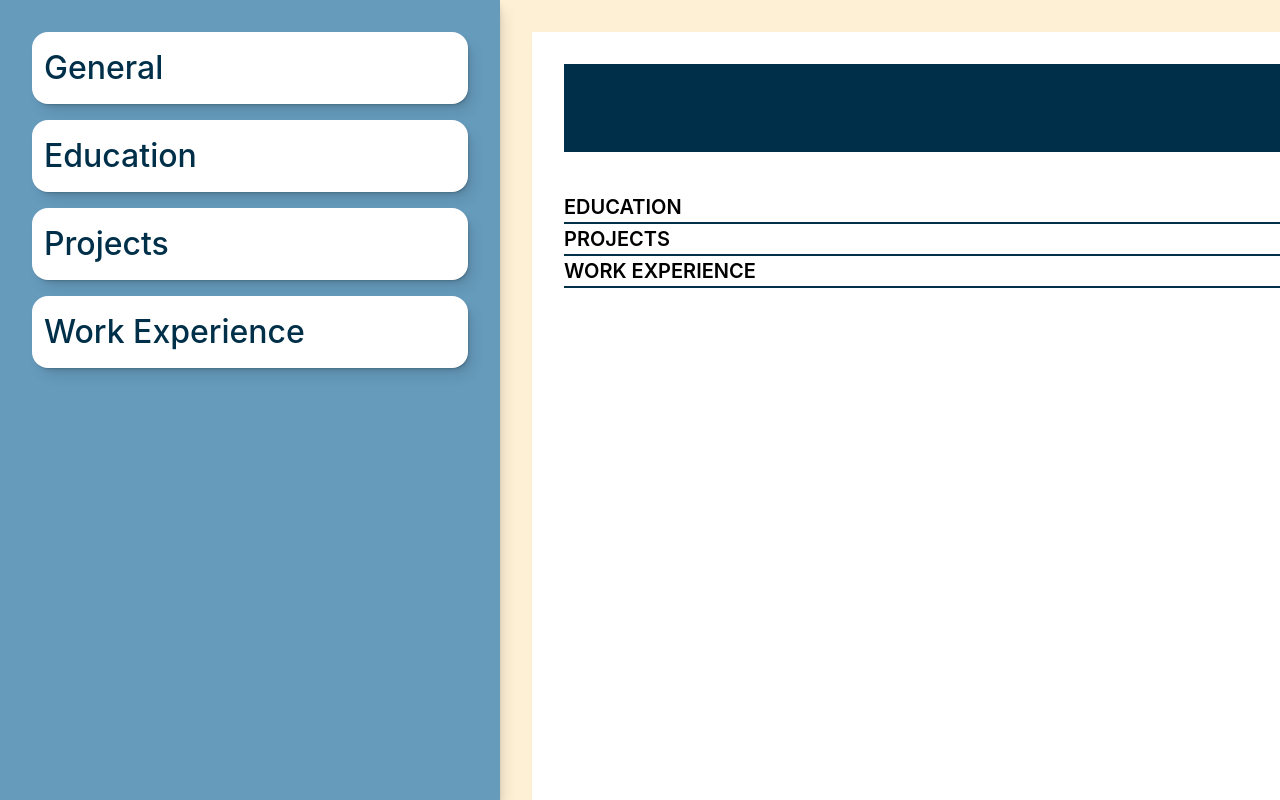
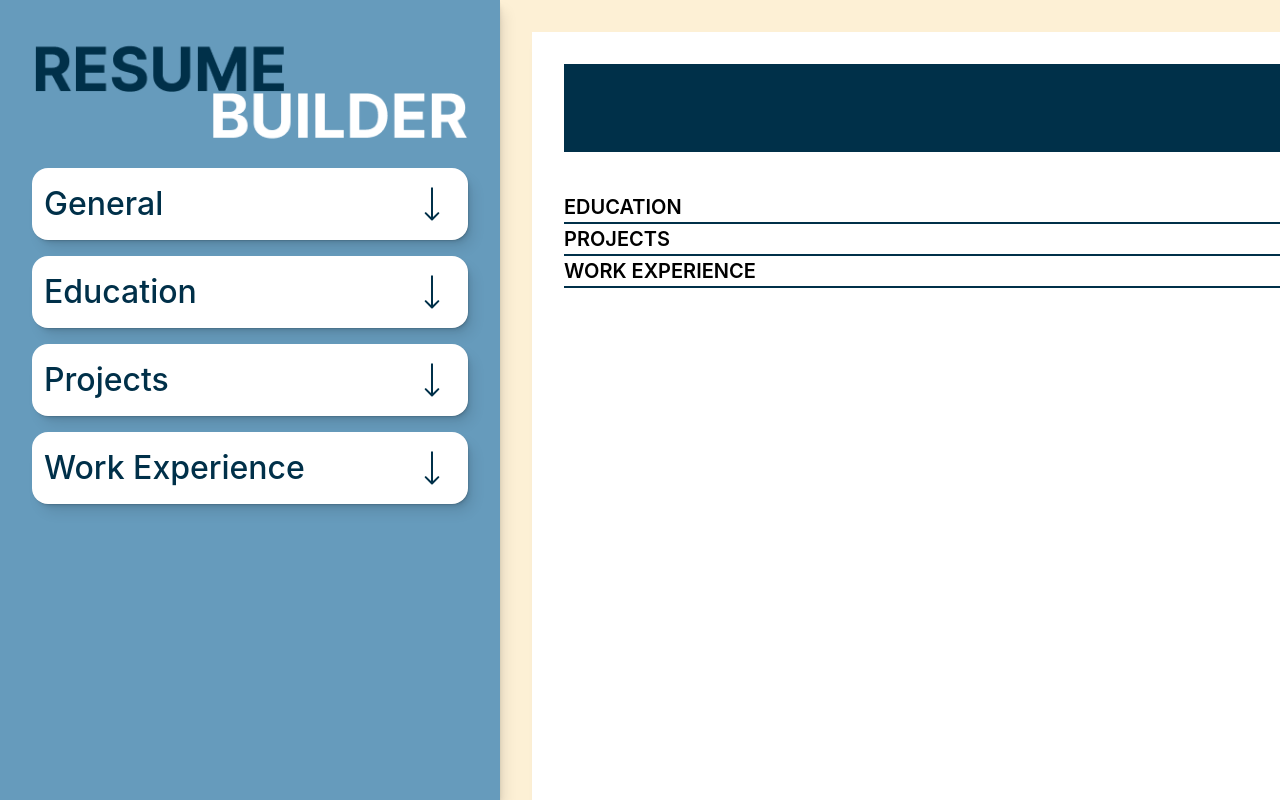
Before and after one commit to datderek/resumebuilder, a React (Vite) app: page / in a window 1280 px wide. Built offline with nearby package versions, Linux system fonts and the light colour scheme.

Commit message:
Add static assets

```diff
--- a/src/components/Panel.jsx
+++ b/src/components/Panel.jsx
@@ -10,7 +10,10 @@ export default function Panel({ label, onAddMore, children }) {
 
   return (
     <div className='panel'>
-      <div className={'panel-tab' + (isActive ? ' active' : '')} onClick={handleClick}>{label}</div>
+      <div className={'panel-tab' + (isActive ? ' active' : '')} onClick={handleClick}>
+        {label}
+        <img className='arrow' src='/arrow.svg' alt=''/>
+      </div>
       {isActive && (
         <div className='inputs-container'>
           {children}
--- a/src/components/ResumeEditor.jsx
+++ b/src/components/ResumeEditor.jsx
@@ -8,6 +8,7 @@ export default function ResumeEditor({ resumeInformation, onChange, onAddMore, o
 
   return (
     <div className="edit-bar">
+      <img className='logo' src='/logo.png' alt=''/>
       <Panel label='General'>
         <div className='input-group'>
           <Input label='Full Name' value={general.name} onChange={e => onChange('general', 'name', e.target.value)}/>
--- a/src/styles/Panel.css
+++ b/src/styles/Panel.css
@@ -9,10 +9,22 @@
   padding: 0.75rem;
   font-size: 2rem;
   font-weight: 500;
+  display: flex;
 }
 
 .panel-tab.active {
   border-bottom: 1px solid var(--prussian-blue);
+}
+
+.arrow {
+  margin-left: auto;
+  margin-right: 1rem;
+  will-change: transform;
+  transition: 250ms transform ease-in-out;
+}
+
+.panel-tab.active .arrow {
+  transform: rotate(180deg);
 }
 
 .inputs-container { /*maybe rename this*/
--- a/src/styles/ResumeEditor.css
+++ b/src/styles/ResumeEditor.css
@@ -10,3 +10,7 @@
   color: var(--prussian-blue);
   box-shadow: var(--shadow);
 }
+
+.logo {
+  width: 100%;
+}
```
Also changed, not shown: public/arrow.svg (added), public/logo.png (added).
